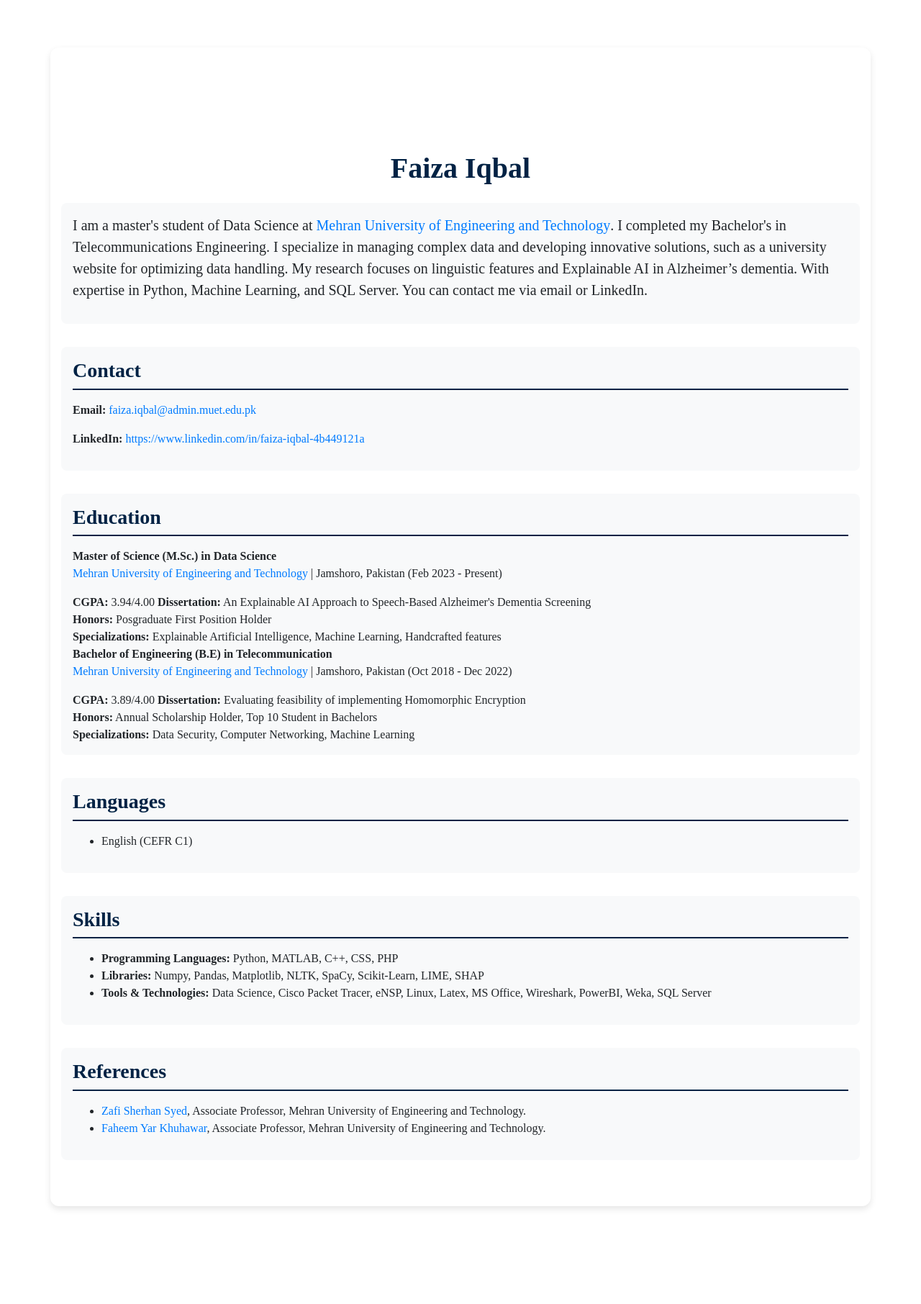
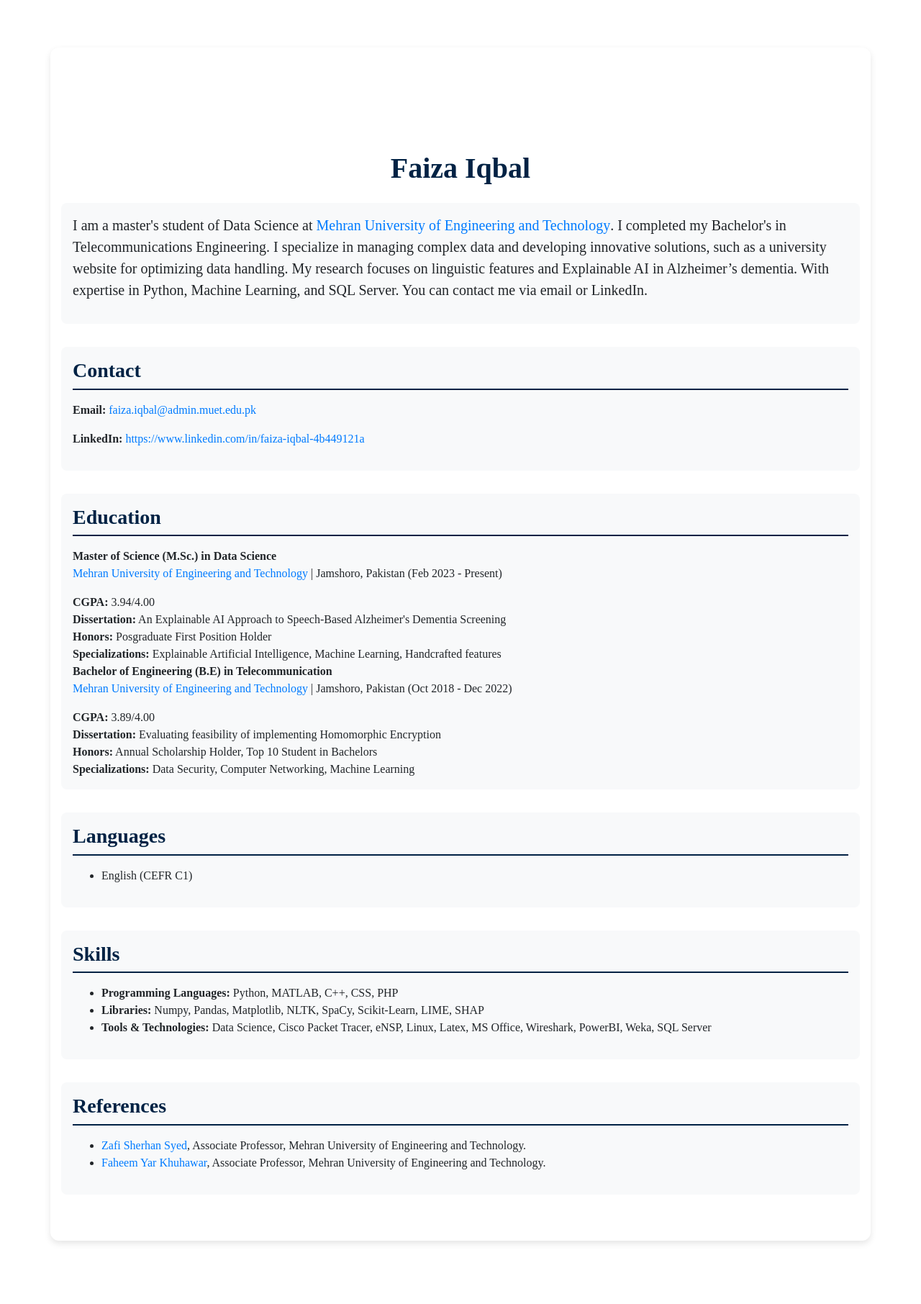
Before and after one commit to faizaiqbalsyed/faizaiqbalsyed.github.io, a Jekyll site: the page built from index.md, in a window 1280 px wide. Shown: the whole page at 72% size. Built offline with Jekyll 4.4.1, drawn with Linux system fonts in a browser that asks for light colours; nearby versions of some CDN libraries; before the commit the page ends 1764 px from its top, so only the background shows below that.

```diff
--- a/index.md
+++ b/index.md
@@ -89,7 +89,7 @@ body {
 
     <p><strong>Master of Science (M.Sc.) in Data Science</strong><br>
     <a href="https://www.muet.edu.pk" target="_blank">Mehran University of Engineering and Technology</a> | Jamshoro, Pakistan (Feb 2023 - Present)</p>
-    <strong>CGPA:</strong> 3.94/4.00
+    <strong>CGPA:</strong> 3.94/4.00<br>
     <strong>Dissertation:</strong> An Explainable AI Approach to Speech-Based Alzheimer's Dementia Screening<br>
     <strong>Honors:</strong> Posgraduate First Position Holder<br>
     <strong>Specializations:</strong> Explainable Artificial Intelligence, Machine Learning, Handcrafted features
@@ -97,10 +97,10 @@ body {
 
     <p><strong>Bachelor of Engineering (B.E) in Telecommunication</strong><br>
     <a href="https://www.muet.edu.pk/" target="_blank">Mehran University of Engineering and Technology</a> | Jamshoro, Pakistan (Oct 2018 - Dec 2022)</p>
-    <strong>CGPA:</strong> 3.89/4.00
+    <strong>CGPA:</strong> 3.89/4.00<br>
     <strong>Dissertation:</strong> Evaluating feasibility of implementing Homomorphic Encryption<br>
     <strong>Honors:</strong> Annual Scholarship Holder, Top 10 Student in Bachelors<br>
-    <strong>Specializations:</strong> Data Security, Computer Networking, Machine Learning
+    <strong>Specializations:</strong> Data Security, Computer Networking, Machine Learning<br>
 </div>
 
 <!-- Languages -->
```
